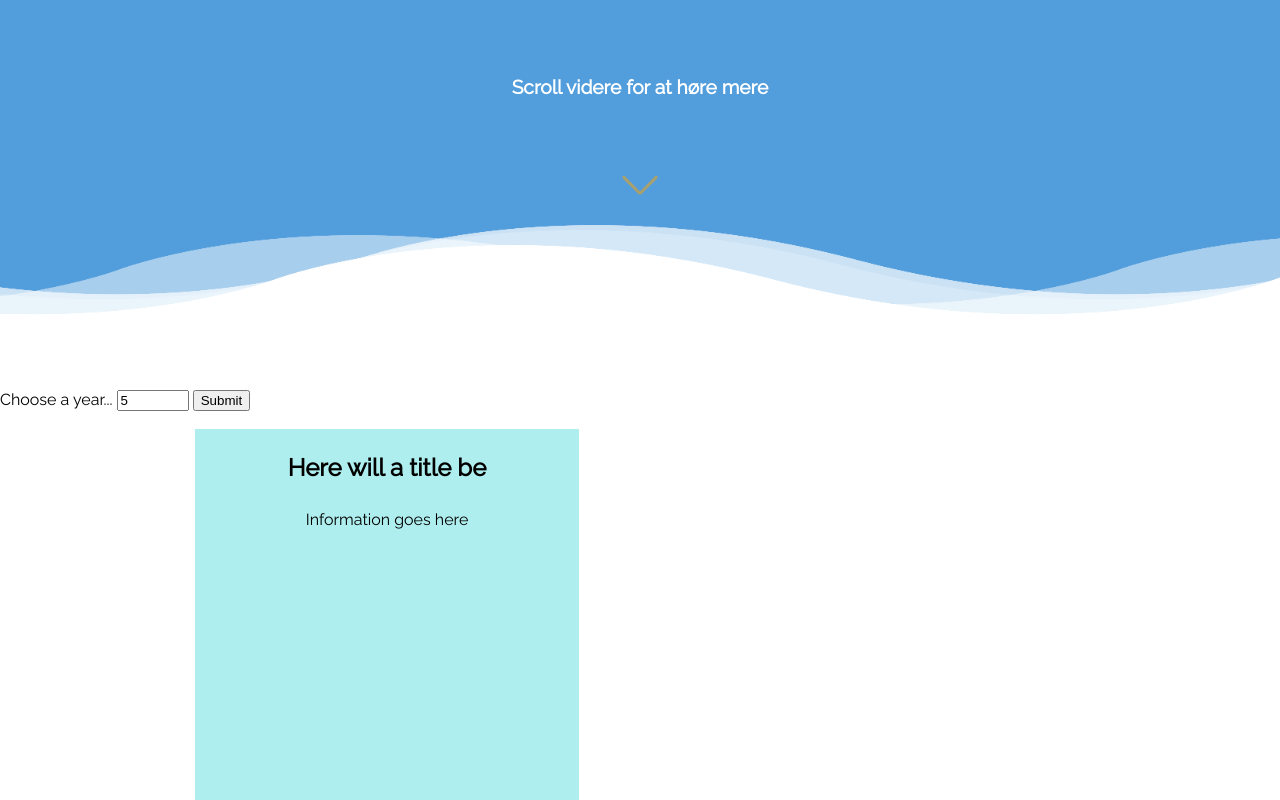
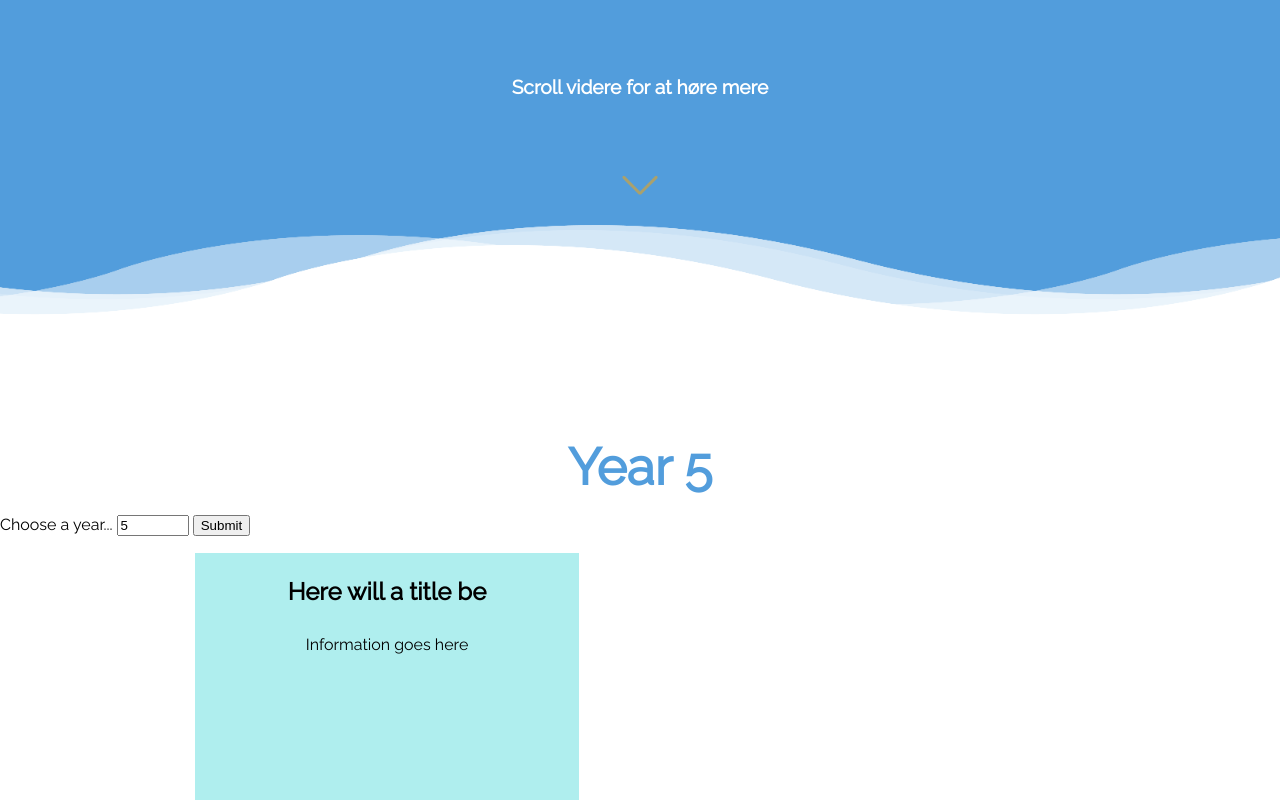
Before and after one commit to NicolineB/Sem1Proj, a website: page public/index.html in a window 1280 px wide. Both pictures are taken after typing "5" into the empty fields and a click on the button "Submit". Shown: the part 455-1255 px from the top of the page. Drawn offline with Linux system fonts and the light colour scheme; no server answers.

Commit message:
curly fixes

```diff
--- a/public/index.html
+++ b/public/index.html
@@ -19,6 +19,7 @@
       function getInputValue() {
         let years = document.getElementById("chosenYear").value;
         document.getElementById("water-rise-title").innerHTML = "Year " + years;
+        update(years);
       }
 
       // d3.select("#submit").on("click", function (event) {
@@ -185,7 +186,6 @@
               return yScale(d.observations);
             })
             .attr("fill", "purple"); */
-      }
 
       /* d3.json(`/api/climate/2080`, {
         method: "POST",
@@ -340,7 +340,8 @@
     <section class="water-rise" id="waterRise">
       <h1 id="water-rise-title"></h1>
       <form>
-        <p>Choose a year...
+        <p>
+          Choose a year...
           <input
             type="number"
             placeholder="YYYY"
```
Lines whose indentation alone changed are shown as unchanged.
